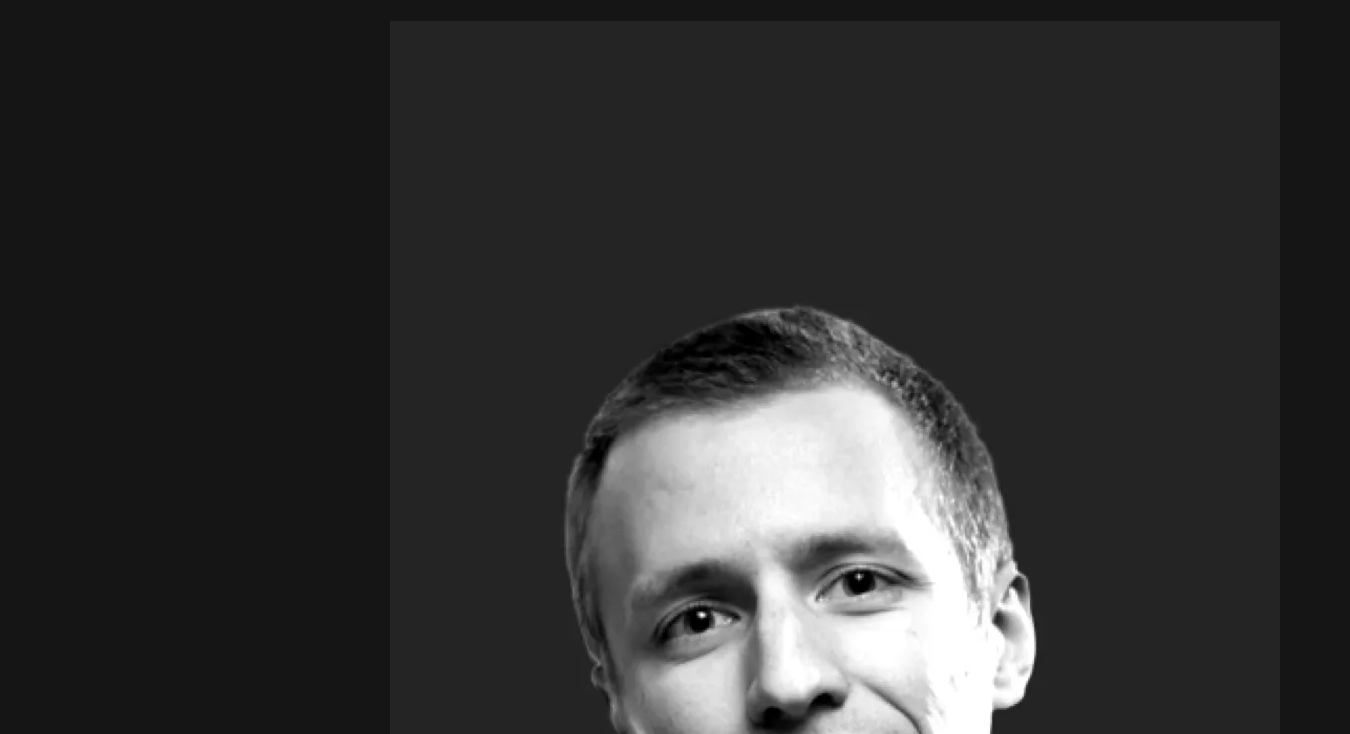
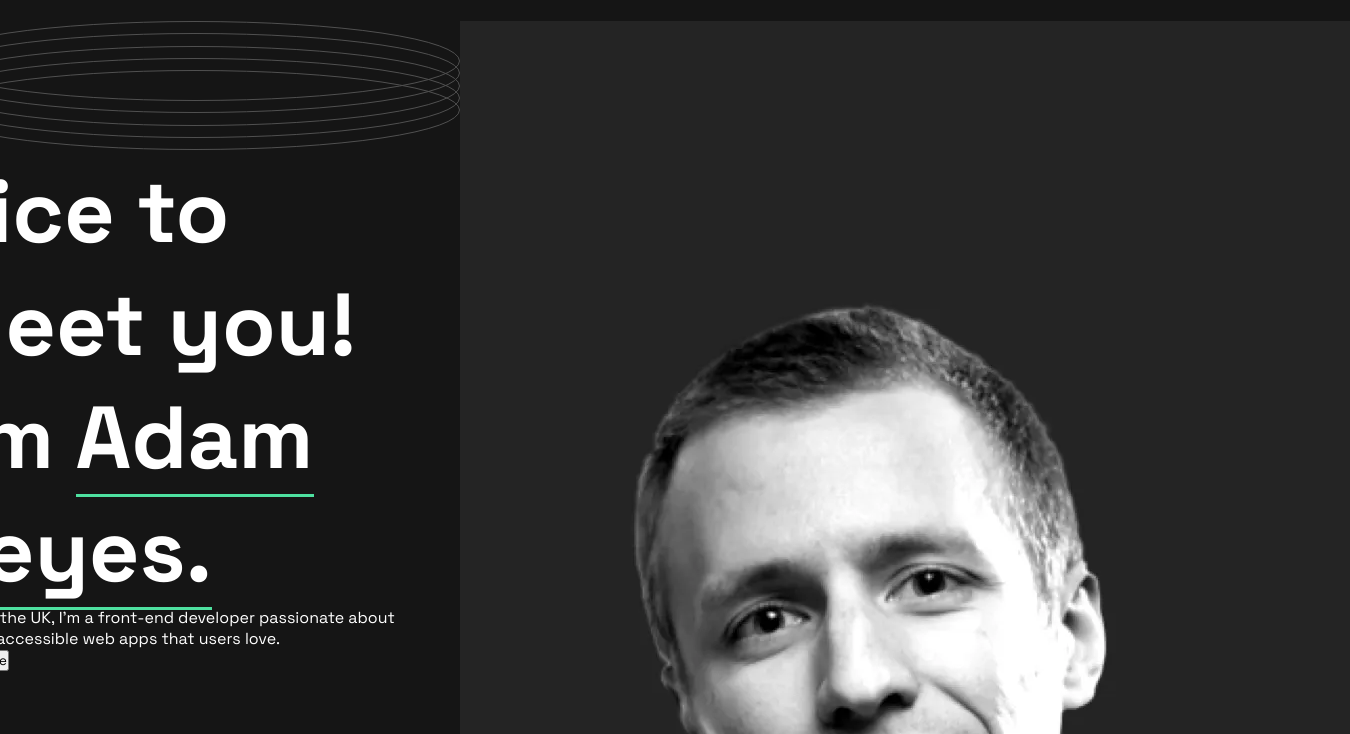
Before and after one commit to Nsebo/single-page-developer-portfolio-nsebo, a plain HTML site: page starter-code/index.html in a window 1280 px wide. Shown: the part 59-793 px from the top of the page, 1350 px wide, since content can reach past the window. Drawn offline with Linux system fonts and the light colour scheme.

Commit message:
still working on the hero section

```diff
--- a/starter-code/css/style.css
+++ b/starter-code/css/style.css
@@ -29,11 +29,16 @@ header{
     display: flex;
     gap: 1rem;
 }
-
-.hero_section{
-    min-height: 100vh;
-    min-width: 85vh;
+.heading{
+font-size: 5.5rem;
+}
+.heading span {
+    border-bottom: 3px solid #4EE1A0;
+}
+.container{
     display: flex;
     justify-content: center;
-    align-items: center;
+    align-items: flex-start;
+    max-width: 75vw;
+    margin: 0 auto;
 }
--- a/starter-code/index.html
+++ b/starter-code/index.html
@@ -20,10 +20,11 @@
   </nav>
 </header>
 <main>
-  <section class="hero_section">
-   <div >
-     <h1>
-       Nice to meet you! <span>I'm Adam Keyes.</span>
+  <section class="container">
+   <div  class="hero-section">
+     <img src="assets/images/pattern-rings.svg" alt="">
+     <h1 class="heading">
+       Nice to meet you! I'm  <span>Adam Keyes.</span>
      </h1>
      <p >
        Based in the UK, I'm a front-end developer passionate about
```
